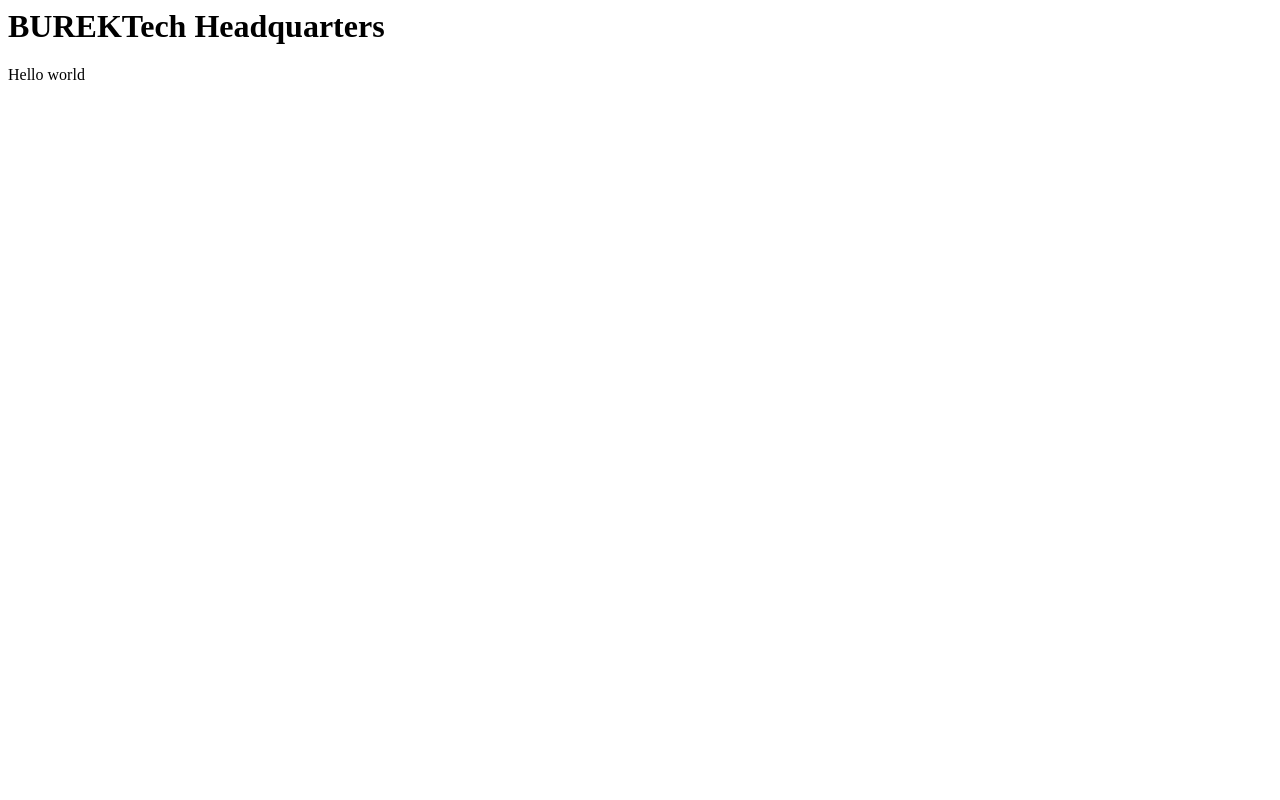
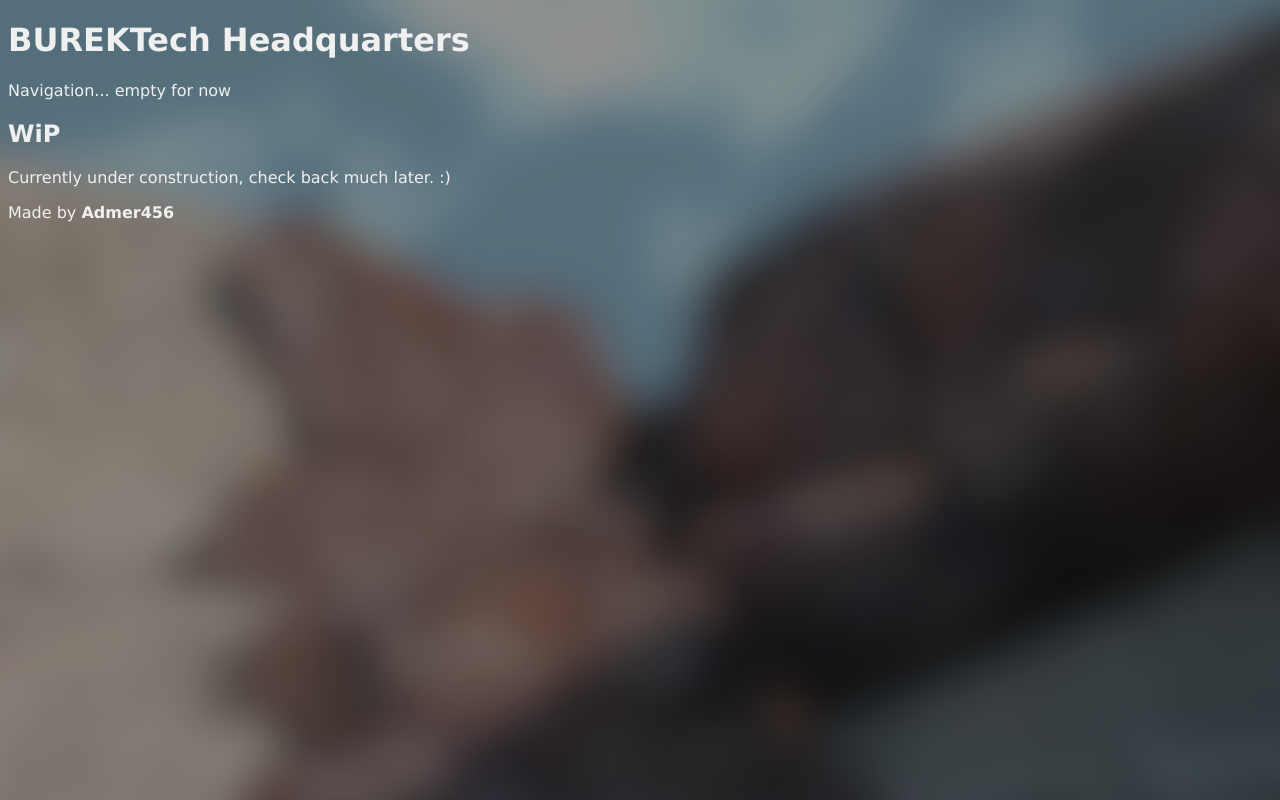
Before and after one commit to Admer456/ioq3-burek-site, a plain HTML site: page index.html in a window 1280 px wide. Drawn offline with Linux system fonts and the light colour scheme.

Commit message:
Real initial commit

```diff
--- a/index.html
+++ b/index.html
@@ -1,3 +1,27 @@
-<h1>BUREKTech Headquarters</h1>
+<!DocType html>
+<html>
+<head>
+	<title>BUREKTech</title>
+	<link rel="stylesheet" href="main.css">
+</head>
+<body>
 
-<p>Hello world</p>
+<header>
+	<h1>BUREKTech Headquarters</h1>
+</header>
+
+<nav>
+	<p>Navigation... empty for now</p>
+</nav>
+
+<article>
+	<h2>WiP</h2>
+	<p>Currently under construction, check back much later. :)</p>
+</article>
+
+<footer>
+	<p>Made by <b>Admer456</b></p>
+</footer>
+
+</body>
+</html>
--- /dev/null
+++ b/main.css
@@ -0,0 +1,7 @@
+body
+{
+	color: rgb(240,240,240);
+	font-family: Verdana;
+	background-image: url("img/mainbackground.png");
+	background-size: 100%;
+}
```
Also changed, not shown: img/mainbackground.png (added).
